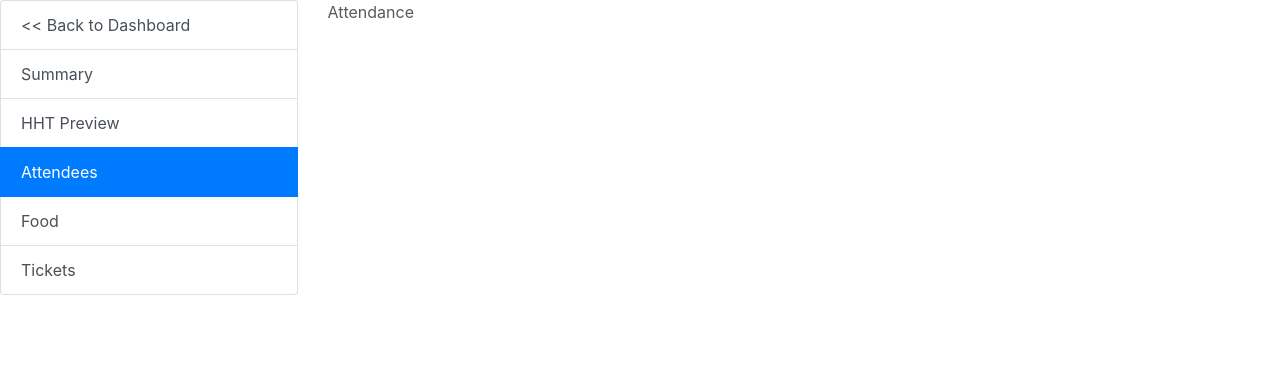
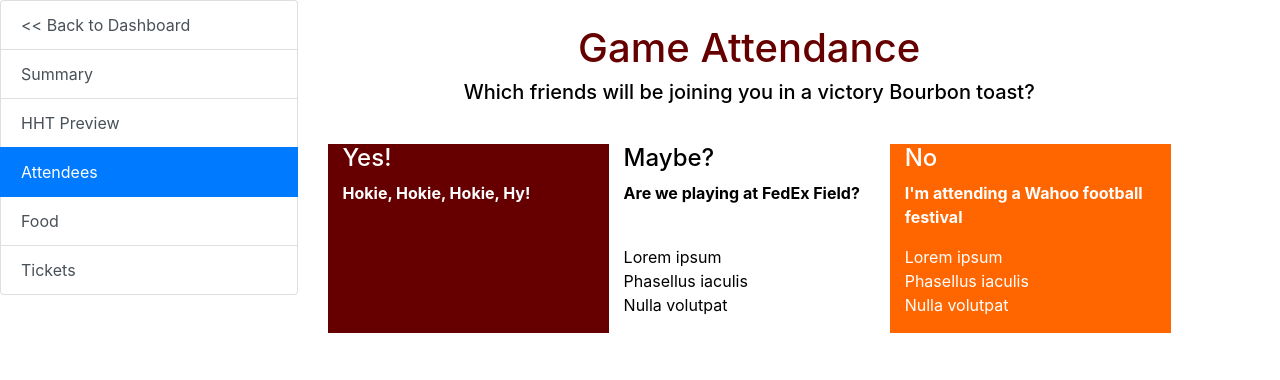
Before and after one commit to VTHoop/homer-hokie-tailgate-2, a Flask app: template src/templates/games/game_detail.jinja2 in a window 1280 px wide, after a click on "Attendees". Shown: the part 144-524 px from the top of the page. Run offline with Flask 2, Linux system fonts and the light colour scheme; the template is opened without the code that fills it: most values are stand-ins (such as "Sample title", 1, 10 or a date in 2020); grey boxes marked "Sample" are stand-in pictures; some libraries are stand-ins or nearby versions.

Commit message:
Adding back attendance panel

```diff
--- a/src/templates/games/game_detail.jinja2
+++ b/src/templates/games/game_detail.jinja2
@@ -72,7 +72,55 @@
                 Pop's Email
             </div>
             <div class="tab-pane fade" id="attendees" role="tabpanel" aria-labelledby="list-attendees-list">
-                Attendance
+                <div class="container">
+    <div class="row">
+        <div class="col-12">&nbsp;</div>
+    </div>
+    <div class="row">
+        <div class="col-12 text-center"><h1>Game Attendance</h1></div>
+        <div class="col-12 text-center"><h5>Which friends will be joining you in a victory Bourbon toast?</h5></div>
+        <div class="col-12 text-center"><h5>&nbsp;</h5></div>
+    </div>
+	<div class="row">
+		<div class="col-4" style="background: #660000; color: #FFF">
+			<h4>Yes!</h4>
+			<p><strong>Hokie, Hokie, Hokie, Hy!</strong></p>
+		</div>
+		<div class="col-4">
+			<h4>Maybe?</h4>
+			<p><strong>Are we playing at FedEx Field?</strong></p>
+
+		</div>
+		<div class="col-4" style="background: #FF6600; color: #FFF">
+			<h4>No</h4>
+			<p><strong>I'm attending a Wahoo football festival</strong></p>
+		</div>
+	</div>
+	<div class="row">
+	    <div class="col-4" style="background: #660000; color: #FFF">
+	        <ul class="list-unstyled">
+				{% for yes in yes_attendance %}
+				<li{{ yes.user.f_name + ' ' + yes.user.l_name}}</li>
+				{% endfor %}
+            </ul>
+	    </div>
+	    <div class="col-4">
+	        <ul class="list-unstyled">
+              <li>Lorem ipsum</li>
+              <li>Phasellus iaculis</li>
+              <li>Nulla volutpat</li>
+            </ul>
+	    </div>
+	    <div class="col-4" style="background: #FF6600; color: #FFF">
+	        <ul class="list-unstyled">
+              <li>Lorem ipsum</li>
+              <li>Phasellus iaculis</li>
+              <li>Nulla volutpat</li>
+            </ul>
+	    </div>
+
+	</div>
+</div>
             <div class="tab-pane fade" id="food" role="tabpanel" aria-labelledby="list-food-list">
                 What food?
             </div>
```
